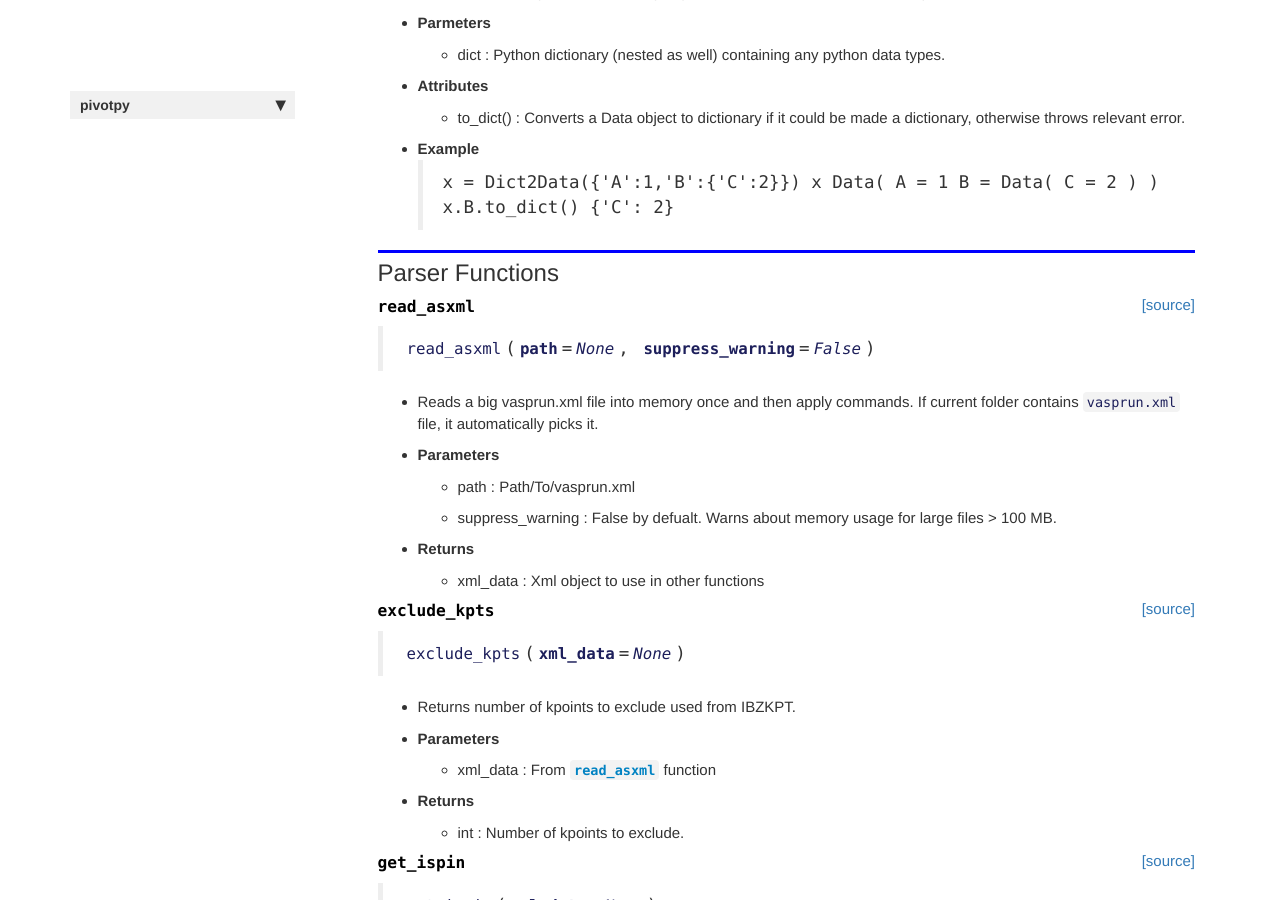
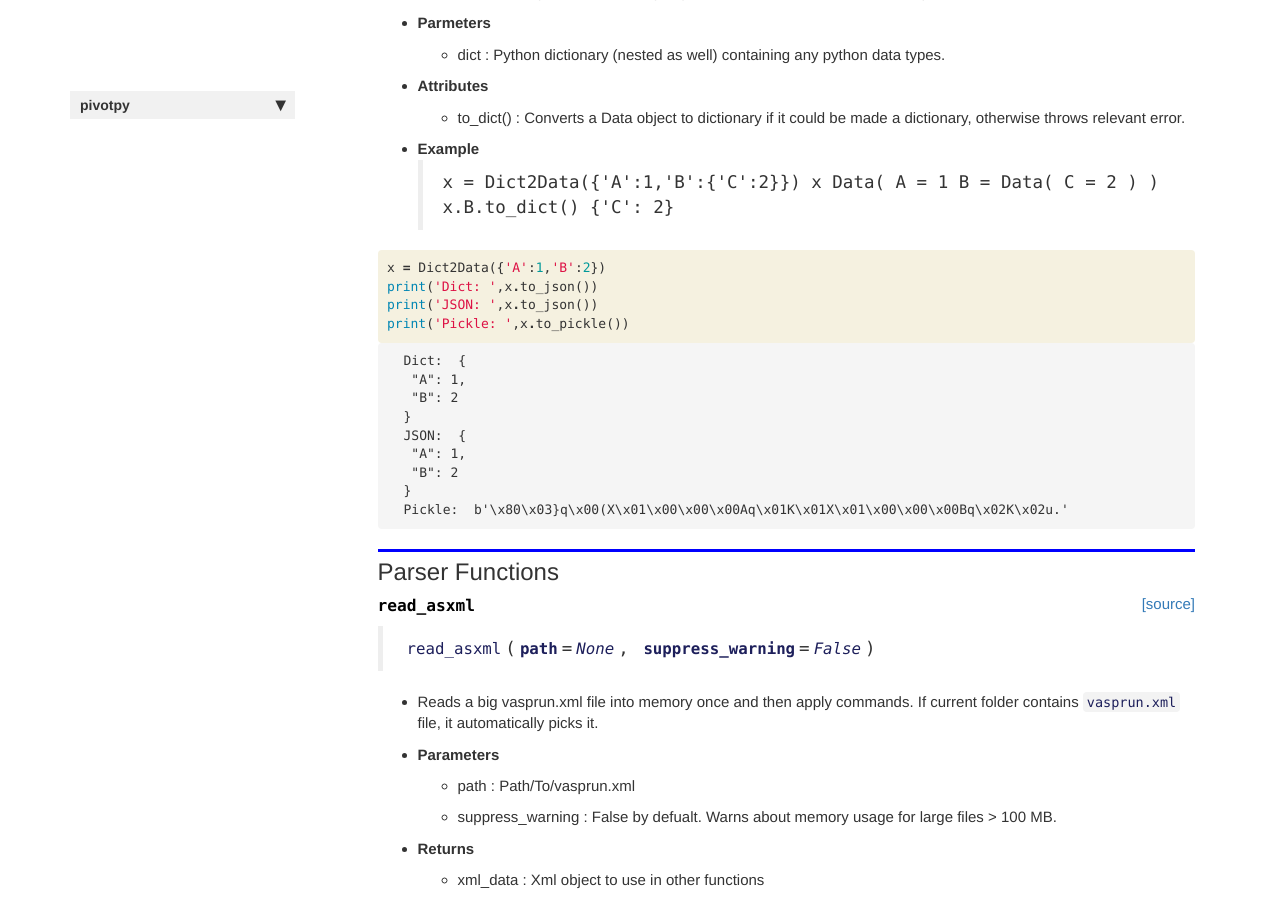
Before and after one commit to asaboor-gh/pivotpy, a Jekyll site: the page built from docs/XmlElementTree.html, in a window 1280 px wide and 900 px high, scrolled down 1187 px. Built offline with Jekyll 4.4.1, drawn with Linux system fonts in a browser that asks for light colours; nearby versions of some CDN libraries; comment, search, counter and statistics services are not loaded; some of the changed text lies outside the part shown.

Commit message:
to_json/to_pickle

```diff
--- a/docs/XmlElementTree.html
+++ b/docs/XmlElementTree.html
@@ -124,6 +124,48 @@ x.B.to_dict()
 </div>
     {% endraw %}
 
+    {% raw %}
+
+<div class="cell border-box-sizing code_cell rendered">
+<div class="input">
+
+<div class="inner_cell">
+    <div class="input_area">
+<div class=" highlight hl-ipython3"><pre><span></span><span class="n">x</span> <span class="o">=</span> <span class="n">Dict2Data</span><span class="p">({</span><span class="s1">&#39;A&#39;</span><span class="p">:</span><span class="mi">1</span><span class="p">,</span><span class="s1">&#39;B&#39;</span><span class="p">:</span><span class="mi">2</span><span class="p">})</span>
+<span class="nb">print</span><span class="p">(</span><span class="s1">&#39;Dict: &#39;</span><span class="p">,</span><span class="n">x</span><span class="o">.</span><span class="n">to_json</span><span class="p">())</span>
+<span class="nb">print</span><span class="p">(</span><span class="s1">&#39;JSON: &#39;</span><span class="p">,</span><span class="n">x</span><span class="o">.</span><span class="n">to_json</span><span class="p">())</span>
+<span class="nb">print</span><span class="p">(</span><span class="s1">&#39;Pickle: &#39;</span><span class="p">,</span><span class="n">x</span><span class="o">.</span><span class="n">to_pickle</span><span class="p">())</span>
+</pre></div>
+
+    </div>
+</div>
+</div>
+
+<div class="output_wrapper">
+<div class="output">
+
+<div class="output_area">
+
+<div class="output_subarea output_stream output_stdout output_text">
+<pre>Dict:  {
+ &#34;A&#34;: 1,
+ &#34;B&#34;: 2
+}
+JSON:  {
+ &#34;A&#34;: 1,
+ &#34;B&#34;: 2
+}
+Pickle:  b&#39;\x80\x03}q\x00(X\x01\x00\x00\x00Aq\x01K\x01X\x01\x00\x00\x00Bq\x02K\x02u.&#39;
+</pre>
+</div>
+</div>
+
+</div>
+</div>
+
+</div>
+    {% endraw %}
+
 <div class="cell border-box-sizing text_cell rendered"><div class="inner_cell">
 <div class="text_cell_render border-box-sizing rendered_html">
 <h2 id="Parser-Functions">Parser Functions<a class="anchor-link" href="#Parser-Functions"> </a></h2>
@@ -141,7 +183,7 @@ x.B.to_dict()
 
 
 <div class="output_markdown rendered_html output_subarea ">
-<h4 id="read_asxml" class="doc_header"><code>read_asxml</code><a href="https://github.com/massgh/pivotpy/tree/master/pivotpy/vr_parser.py#L70" class="source_link" style="float:right">[source]</a></h4><blockquote><p><code>read_asxml</code>(<strong><code>path</code></strong>=<em><code>None</code></em>, <strong><code>suppress_warning</code></strong>=<em><code>False</code></em>)</p>
+<h4 id="read_asxml" class="doc_header"><code>read_asxml</code><a href="https://github.com/massgh/pivotpy/tree/master/pivotpy/vr_parser.py#L88" class="source_link" style="float:right">[source]</a></h4><blockquote><p><code>read_asxml</code>(<strong><code>path</code></strong>=<em><code>None</code></em>, <strong><code>suppress_warning</code></strong>=<em><code>False</code></em>)</p>
 </blockquote>
 <ul>
 <li><p>Reads a big vasprun.xml file into memory once and then apply commands.
@@ -187,7 +229,7 @@ If current folder contains <code>vasprun.xml</code> file, it automatically picks
 
 
 <div class="output_markdown rendered_html output_subarea ">
-<h4 id="exclude_kpts" class="doc_header"><code>exclude_kpts</code><a href="https://github.com/massgh/pivotpy/tree/master/pivotpy/vr_parser.py#L121" class="source_link" style="float:right">[source]</a></h4><blockquote><p><code>exclude_kpts</code>(<strong><code>xml_data</code></strong>=<em><code>None</code></em>)</p>
+<h4 id="exclude_kpts" class="doc_header"><code>exclude_kpts</code><a href="https://github.com/massgh/pivotpy/tree/master/pivotpy/vr_parser.py#L139" class="source_link" style="float:right">[source]</a></h4><blockquote><p><code>exclude_kpts</code>(<strong><code>xml_data</code></strong>=<em><code>None</code></em>)</p>
 </blockquote>
 <ul>
 <li>Returns number of kpoints to exclude used from IBZKPT.</li>
@@ -229,7 +271,7 @@ If current folder contains <code>vasprun.xml</code> file, it automatically picks
 
 
 <div class="output_markdown rendered_html output_subarea ">
-<h4 id="get_ispin" class="doc_header"><code>get_ispin</code><a href="https://github.com/massgh/pivotpy/tree/master/pivotpy/vr_parser.py#L142" class="source_link" style="float:right">[source]</a></h4><blockquote><p><code>get_ispin</code>(<strong><code>xml_data</code></strong>=<em><code>None</code></em>)</p>
+<h4 id="get_ispin" class="doc_header"><code>get_ispin</code><a href="https://github.com/massgh/pivotpy/tree/master/pivotpy/vr_parser.py#L160" class="source_link" style="float:right">[source]</a></h4><blockquote><p><code>get_ispin</code>(<strong><code>xml_data</code></strong>=<em><code>None</code></em>)</p>
 </blockquote>
 <ul>
 <li>Returns value of ISPIN.</li>
@@ -271,7 +313,7 @@ If current folder contains <code>vasprun.xml</code> file, it automatically picks
 
 
 <div class="output_markdown rendered_html output_subarea ">
-<h4 id="get_summary" class="doc_header"><code>get_summary</code><a href="https://github.com/massgh/pivotpy/tree/master/pivotpy/vr_parser.py#L159" class="source_link" style="float:right">[source]</a></h4><blockquote><p><code>get_summary</code>(<strong><code>xml_data</code></strong>=<em><code>None</code></em>)</p>
+<h4 id="get_summary" class="doc_header"><code>get_summary</code><a href="https://github.com/massgh/pivotpy/tree/master/pivotpy/vr_parser.py#L177" class="source_link" style="float:right">[source]</a></h4><blockquote><p><code>get_summary</code>(<strong><code>xml_data</code></strong>=<em><code>None</code></em>)</p>
 </blockquote>
 <ul>
 <li>Returns overview of system parameters.</li>
@@ -381,7 +423,7 @@ If current folder contains <code>vasprun.xml</code> file, it automatically picks
 
 
 <div class="output_markdown rendered_html output_subarea ">
-<h4 id="get_kpts" class="doc_header"><code>get_kpts</code><a href="https://github.com/massgh/pivotpy/tree/master/pivotpy/vr_parser.py#L197" class="source_link" style="float:right">[source]</a></h4><blockquote><p><code>get_kpts</code>(<strong><code>xml_data</code></strong>=<em><code>None</code></em>, <strong><code>skipk</code></strong>=<em><code>0</code></em>, <strong><code>joinPathAt</code></strong>=<em><code>[]</code></em>)</p>
+<h4 id="get_kpts" class="doc_header"><code>get_kpts</code><a href="https://github.com/massgh/pivotpy/tree/master/pivotpy/vr_parser.py#L215" class="source_link" style="float:right">[source]</a></h4><blockquote><p><code>get_kpts</code>(<strong><code>xml_data</code></strong>=<em><code>None</code></em>, <strong><code>skipk</code></strong>=<em><code>0</code></em>, <strong><code>joinPathAt</code></strong>=<em><code>[]</code></em>)</p>
 </blockquote>
 <ul>
 <li>Returns kpoints and calculated kpath.</li>
@@ -462,7 +504,7 @@ If current folder contains <code>vasprun.xml</code> file, it automatically picks
 
 
 <div class="output_markdown rendered_html output_subarea ">
-<h4 id="get_tdos" class="doc_header"><code>get_tdos</code><a href="https://github.com/massgh/pivotpy/tree/master/pivotpy/vr_parser.py#L231" class="source_link" style="float:right">[source]</a></h4><blockquote><p><code>get_tdos</code>(<strong><code>xml_data</code></strong>=<em><code>None</code></em>, <strong><code>spin_set</code></strong>=<em><code>1</code></em>, <strong><code>elim</code></strong>=<em><code>[]</code></em>)</p>
+<h4 id="get_tdos" class="doc_header"><code>get_tdos</code><a href="https://github.com/massgh/pivotpy/tree/master/pivotpy/vr_parser.py#L249" class="source_link" style="float:right">[source]</a></h4><blockquote><p><code>get_tdos</code>(<strong><code>xml_data</code></strong>=<em><code>None</code></em>, <strong><code>spin_set</code></strong>=<em><code>1</code></em>, <strong><code>elim</code></strong>=<em><code>[]</code></em>)</p>
 </blockquote>
 <ul>
 <li>Returns total dos for a spin_set (default 1) and energy limit. If spin-polarized calculations, gives SpinUp and SpinDown keys as well.</li>
@@ -543,7 +585,7 @@ If current folder contains <code>vasprun.xml</code> file, it automatically picks
 
 
 <div class="output_markdown rendered_html output_subarea ">
-<h4 id="get_evals" class="doc_header"><code>get_evals</code><a href="https://github.com/massgh/pivotpy/tree/master/pivotpy/vr_parser.py#L284" class="source_link" style="float:right">[source]</a></h4><blockquote><p><code>get_evals</code>(<strong><code>xml_data</code></strong>=<em><code>None</code></em>, <strong><code>skipk</code></strong>=<em><code>None</code></em>, <strong><code>elim</code></strong>=<em><code>[]</code></em>)</p>
+<h4 id="get_evals" class="doc_header"><code>get_evals</code><a href="https://github.com/massgh/pivotpy/tree/master/pivotpy/vr_parser.py#L302" class="source_link" style="float:right">[source]</a></h4><blockquote><p><code>get_evals</code>(<strong><code>xml_data</code></strong>=<em><code>None</code></em>, <strong><code>skipk</code></strong>=<em><code>None</code></em>, <strong><code>elim</code></strong>=<em><code>[]</code></em>)</p>
 </blockquote>
 <ul>
 <li>Returns eigenvalues as numpy array. If spin-polarized calculations, gives SpinUp and SpinDown keys as well.</li>
@@ -626,7 +668,7 @@ If current folder contains <code>vasprun.xml</code> file, it automatically picks
 
 
 <div class="output_markdown rendered_html output_subarea ">
-<h4 id="get_bands_pro_set" class="doc_header"><code>get_bands_pro_set</code><a href="https://github.com/massgh/pivotpy/tree/master/pivotpy/vr_parser.py#L337" class="source_link" style="float:right">[source]</a></h4><blockquote><p><code>get_bands_pro_set</code>(<strong><code>xml_data</code></strong>=<em><code>None</code></em>, <strong><code>spin_set</code></strong>=<em><code>1</code></em>, <strong><code>skipk</code></strong>=<em><code>0</code></em>, <strong><code>bands_range</code></strong>=<em><code>None</code></em>)</p>
+<h4 id="get_bands_pro_set" class="doc_header"><code>get_bands_pro_set</code><a href="https://github.com/massgh/pivotpy/tree/master/pivotpy/vr_parser.py#L355" class="source_link" style="float:right">[source]</a></h4><blockquote><p><code>get_bands_pro_set</code>(<strong><code>xml_data</code></strong>=<em><code>None</code></em>, <strong><code>spin_set</code></strong>=<em><code>1</code></em>, <strong><code>skipk</code></strong>=<em><code>0</code></em>, <strong><code>bands_range</code></strong>=<em><code>None</code></em>)</p>
 </blockquote>
 <ul>
 <li>Returns bands projection of a spin_set(default 1) as numpy array. If spin-polarized calculations, gives SpinUp and SpinDown keys as well.</li>
@@ -707,7 +749,7 @@ If current folder contains <code>vasprun.xml</code> file, it automatically picks
 
 
 <div class="output_markdown rendered_html output_subarea ">
-<h4 id="get_dos_pro_set" class="doc_header"><code>get_dos_pro_set</code><a href="https://github.com/massgh/pivotpy/tree/master/pivotpy/vr_parser.py#L390" class="source_link" style="float:right">[source]</a></h4><blockquote><p><code>get_dos_pro_set</code>(<strong><code>xml_data</code></strong>=<em><code>None</code></em>, <strong><code>spin_set</code></strong>=<em><code>1</code></em>, <strong><code>dos_range</code></strong>=<em><code>None</code></em>)</p>
+<h4 id="get_dos_pro_set" class="doc_header"><code>get_dos_pro_set</code><a href="https://github.com/massgh/pivotpy/tree/master/pivotpy/vr_parser.py#L408" class="source_link" style="float:right">[source]</a></h4><blockquote><p><code>get_dos_pro_set</code>(<strong><code>xml_data</code></strong>=<em><code>None</code></em>, <strong><code>spin_set</code></strong>=<em><code>1</code></em>, <strong><code>dos_range</code></strong>=<em><code>None</code></em>)</p>
 </blockquote>
 <ul>
 <li>Returns dos projection of a spin_set(default 1) as numpy array. If spin-polarized calculations, gives SpinUp and SpinDown keys as well.</li>
@@ -751,7 +793,7 @@ If current folder contains <code>vasprun.xml</code> file, it automatically picks
 
 
 <div class="output_markdown rendered_html output_subarea ">
-<h4 id="get_structure" class="doc_header"><code>get_structure</code><a href="https://github.com/massgh/pivotpy/tree/master/pivotpy/vr_parser.py#L433" class="source_link" style="float:right">[source]</a></h4><blockquote><p><code>get_structure</code>(<strong><code>xml_data</code></strong>=<em><code>None</code></em>)</p>
+<h4 id="get_structure" class="doc_header"><code>get_structure</code><a href="https://github.com/massgh/pivotpy/tree/master/pivotpy/vr_parser.py#L451" class="source_link" style="float:right">[source]</a></h4><blockquote><p><code>get_structure</code>(<strong><code>xml_data</code></strong>=<em><code>None</code></em>)</p>
 </blockquote>
 <ul>
 <li>Returns structure's volume,basis,positions and rec-basis.</li>
@@ -838,7 +880,7 @@ If current folder contains <code>vasprun.xml</code> file, it automatically picks
 
 
 <div class="output_markdown rendered_html output_subarea ">
-<h4 id="export_vasprun" class="doc_header"><code>export_vasprun</code><a href="https://github.com/massgh/pivotpy/tree/master/pivotpy/vr_parser.py#L461" class="source_link" style="float:right">[source]</a></h4><blockquote><p><code>export_vasprun</code>(<strong><code>path</code></strong>=<em><code>None</code></em>, <strong><code>skipk</code></strong>=<em><code>None</code></em>, <strong><code>elim</code></strong>=<em><code>[]</code></em>, <strong><code>joinPathAt</code></strong>=<em><code>[]</code></em>, <strong><code>shift_kpath</code></strong>=<em><code>0</code></em>)</p>
+<h4 id="export_vasprun" class="doc_header"><code>export_vasprun</code><a href="https://github.com/massgh/pivotpy/tree/master/pivotpy/vr_parser.py#L479" class="source_link" style="float:right">[source]</a></h4><blockquote><p><code>export_vasprun</code>(<strong><code>path</code></strong>=<em><code>None</code></em>, <strong><code>skipk</code></strong>=<em><code>None</code></em>, <strong><code>elim</code></strong>=<em><code>[]</code></em>, <strong><code>joinPathAt</code></strong>=<em><code>[]</code></em>, <strong><code>shift_kpath</code></strong>=<em><code>0</code></em>)</p>
 </blockquote>
 <ul>
 <li>Returns a full dictionary of all objects from <code>vasprun.xml</code> file. It first try to load the data exported by powershell's <code>Export-VR(Vasprun)</code>, which is very fast for large files. It is recommended to export large files in powershell first.</li>
@@ -1003,7 +1045,7 @@ If current folder contains <code>vasprun.xml</code> file, it automatically picks
 
 
 <div class="output_markdown rendered_html output_subarea ">
-<h4 id="load_export" class="doc_header"><code>load_export</code><a href="https://github.com/massgh/pivotpy/tree/master/pivotpy/vr_parser.py#L546" class="source_link" style="float:right">[source]</a></h4><blockquote><p><code>load_export</code>(<strong><code>path</code></strong>=<em><code>'./vasprun.xml'</code></em>, <strong><code>joinPathAt</code></strong>=<em><code>[]</code></em>, <strong><code>shift_kpath</code></strong>=<em><code>0</code></em>, <strong><code>path_to_ps</code></strong>=<em><code>'pwsh'</code></em>, <strong><code>skipk</code></strong>=<em><code>None</code></em>, <strong><code>max_filled</code></strong>=<em><code>10</code></em>, <strong><code>max_empty</code></strong>=<em><code>10</code></em>, <strong><code>keep_files</code></strong>=<em><code>True</code></em>)</p>
+<h4 id="load_export" class="doc_header"><code>load_export</code><a href="https://github.com/massgh/pivotpy/tree/master/pivotpy/vr_parser.py#L564" class="source_link" style="float:right">[source]</a></h4><blockquote><p><code>load_export</code>(<strong><code>path</code></strong>=<em><code>'./vasprun.xml'</code></em>, <strong><code>joinPathAt</code></strong>=<em><code>[]</code></em>, <strong><code>shift_kpath</code></strong>=<em><code>0</code></em>, <strong><code>path_to_ps</code></strong>=<em><code>'pwsh'</code></em>, <strong><code>skipk</code></strong>=<em><code>None</code></em>, <strong><code>max_filled</code></strong>=<em><code>10</code></em>, <strong><code>max_empty</code></strong>=<em><code>10</code></em>, <strong><code>keep_files</code></strong>=<em><code>True</code></em>)</p>
 </blockquote>
 <ul>
 <li>Returns a full dictionary of all objects from <code>vasprun.xml</code> file exported using powershell.</li>
@@ -1071,7 +1113,7 @@ If current folder contains <code>vasprun.xml</code> file, it automatically picks
 
 
 <div class="output_markdown rendered_html output_subarea ">
-<h4 id="dump_dict" class="doc_header"><code>dump_dict</code><a href="https://github.com/massgh/pivotpy/tree/master/pivotpy/vr_parser.py#L700" class="source_link" style="float:right">[source]</a></h4><blockquote><p><code>dump_dict</code>(<strong><code>dict_data</code></strong>=<em><code>None</code></em>, <strong><code>dump_to</code></strong>=<em><code>'pickle'</code></em>, <strong><code>outfile</code></strong>=<em><code>None</code></em>)</p>
+<h4 id="dump_dict" class="doc_header"><code>dump_dict</code><a href="https://github.com/massgh/pivotpy/tree/master/pivotpy/vr_parser.py#L718" class="source_link" style="float:right">[source]</a></h4><blockquote><p><code>dump_dict</code>(<strong><code>dict_data</code></strong>=<em><code>None</code></em>, <strong><code>dump_to</code></strong>=<em><code>'pickle'</code></em>, <strong><code>outfile</code></strong>=<em><code>None</code></em>, <strong><code>indent</code></strong>=<em><code>1</code></em>)</p>
 </blockquote>
 <ul>
 <li>Dump an <a href="/pivotpy/XmlElementTree.html#export_vasprun"><code>export_vasprun</code></a> or <a href="/pivotpy/XmlElementTree.html#load_export"><code>load_export</code></a>'s <code>Data</code> object or any dictionary to json or pickle string/file. It convert <a href="/pivotpy/XmlElementTree.html#Dict2Data"><code>Dict2Data</code></a> to dictionary before serializing to json/pickle, so json/pickle.loads() of converted Data would be a simple dictionary, pass that to <a href="/pivotpy/XmlElementTree.html#Dict2Data"><code>Dict2Data</code></a> to again make accessible via dot notation.</li>
@@ -1079,6 +1121,7 @@ If current folder contains <code>vasprun.xml</code> file, it automatically picks
 <li>dict_data : Any dictionary/Dict2Data object containg numpy arrays, including <a href="/pivotpy/XmlElementTree.html#export_vasprun"><code>export_vasprun</code></a> or <a href="/pivotpy/XmlElementTree.html#load_export"><code>load_export</code></a> output.</li>
 <li>dump_to  : Defualt is <code>pickle</code> or <code>json</code>.</li>
 <li>outfile  : Defualt is None and return string. File name does not require extension.</li>
+<li>indent   : Defualt is 1. Only works for json.</li>
 </ul>
 </li>
 </ul>
@@ -1111,7 +1154,7 @@ If current folder contains <code>vasprun.xml</code> file, it automatically picks
 
 
 <div class="output_markdown rendered_html output_subarea ">
-<h4 id="load_from_dump" class="doc_header"><code>load_from_dump</code><a href="https://github.com/massgh/pivotpy/tree/master/pivotpy/vr_parser.py#L732" class="source_link" style="float:right">[source]</a></h4><blockquote><p><code>load_from_dump</code>(<strong><code>file_or_str</code></strong>, <strong><code>keep_as_dict</code></strong>=<em><code>False</code></em>)</p>
+<h4 id="load_from_dump" class="doc_header"><code>load_from_dump</code><a href="https://github.com/massgh/pivotpy/tree/master/pivotpy/vr_parser.py#L751" class="source_link" style="float:right">[source]</a></h4><blockquote><p><code>load_from_dump</code>(<strong><code>file_or_str</code></strong>, <strong><code>keep_as_dict</code></strong>=<em><code>False</code></em>)</p>
 </blockquote>
 <ul>
 <li>Loads a json/pickle dumped file or string by auto detecting it.</li>
--- a/pivotpy/__init__.py
+++ b/pivotpy/__init__.py
@@ -1,4 +1,4 @@
-__version__ = "0.8.6"
+__version__ = "0.9.0"
 
 __all__ = []
 
```
Also changed, not shown: pivotpy/i_plots.py (+9 -8 lines), pivotpy/vr_parser.py (+22 -3 lines), 2 other files.
